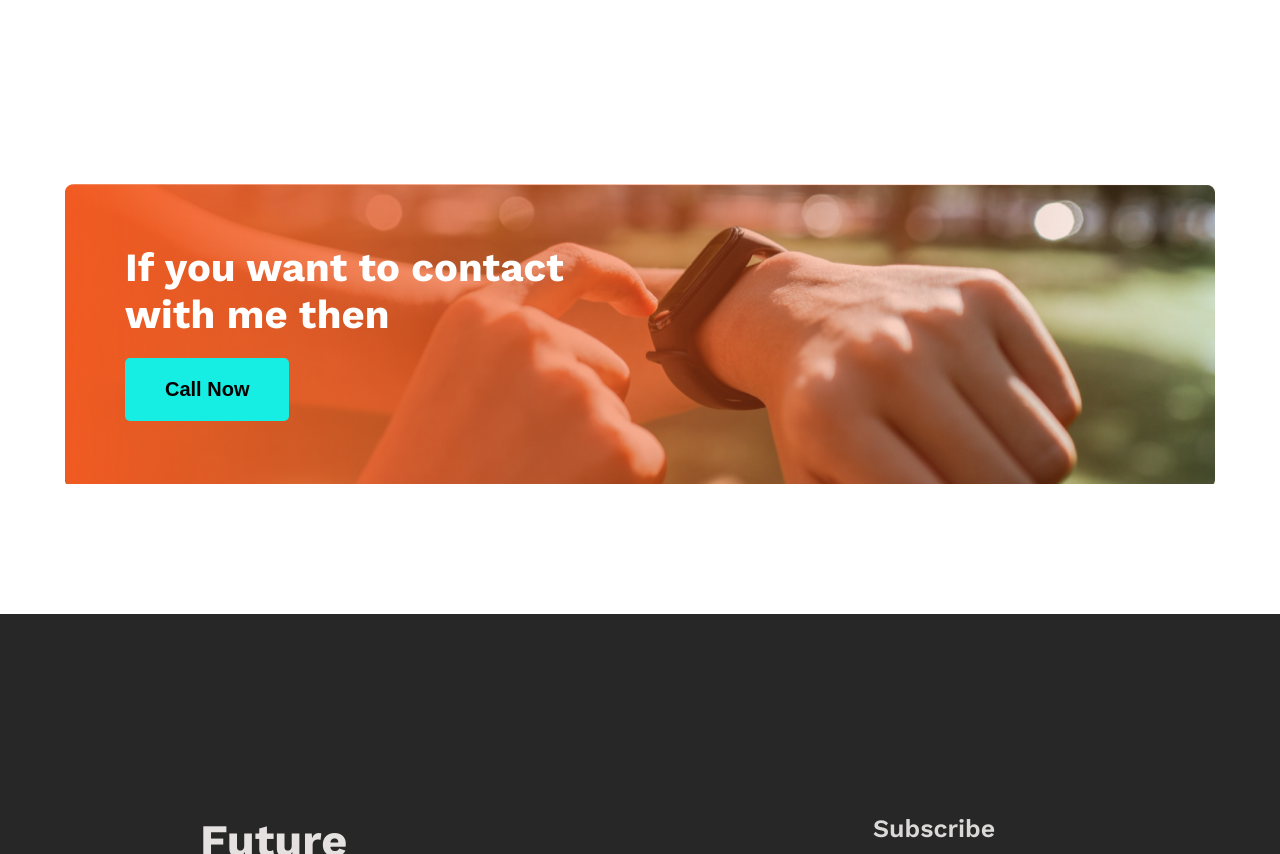
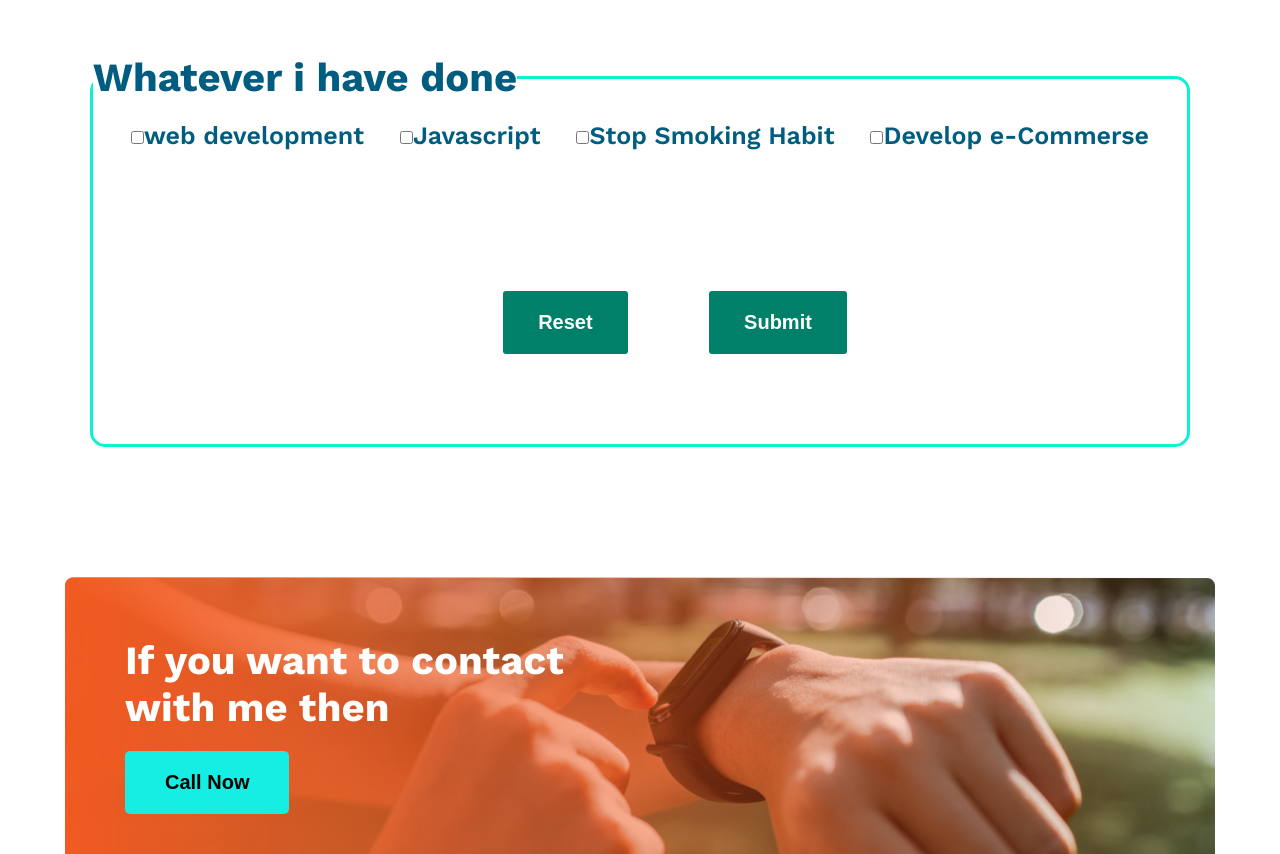
Before and after one commit to Nurllah91/assignment-1, a plain HTML site: page index.html in a window 1280 px wide. Shown: the part 2034-2888 px from the top of the page. Drawn offline with nearby package versions, Linux system fonts and the light colour scheme.

Commit message:
done list aded

```diff
--- a/index.html
+++ b/index.html
@@ -99,6 +99,33 @@
         </section>
 
 
+        <!-- done list section -->
+
+
+        <section id="done-section">
+            <fieldset class="fielset-sec">
+                <legend>Whatever i have done</legend>
+                <form action="">
+                    <div class="checkboxes">
+                        <label for="done-list"><input type="checkbox" name="done-list" id="webdevelopment">web development</label>
+
+                        <label for="done-list"><input type="checkbox" name="done-list" id="javascript">Javascript</label>
+
+                        <label for="done-list"><input type="checkbox" name="done-list" id="smoking-habit">Stop Smoking Habit</label>
+
+                        <label for="done-list"><input type="checkbox" name="done-list" id="e-commerse">Develop e-Commerse</label>
+                        </div>
+                        <div class="buttons">
+                            <input type="reset" value="Reset" class="btns">
+                        <input type="submit" value="Submit" class="btns">
+                        </div>
+                </form>
+
+
+            </fieldset>
+        </section>
+
+
 
 
         <!-- contact section -->
--- a/styles/style.css
+++ b/styles/style.css
@@ -135,6 +135,76 @@ section{
 }
 
 
+
+/* done list styles */
+
+#input {
+    max-width: 100%;
+    display: block;
+    margin-bottom: 15px;
+    padding: 15px;
+    border: none;
+    border-radius: 3px;
+}
+
+.subs-btn {
+    padding: 20px 35px;
+    background: orange;
+    color: white;
+    font-size: 20px;
+    font-weight: 600;
+    border: none;
+    border-radius: 3px;
+}
+ .checkboxes{
+    max-width: 1100px;
+    height: 150px;
+    display: flex;
+    justify-content: space-around;
+    padding: 20px;
+}
+#done-section{
+   max-width: 1100px;
+   margin: auto;
+}
+
+.buttons{
+    margin-bottom: 90px;
+    text-align: center;
+
+
+
+}
+
+input.btns {
+    background: #008068;
+    padding: 20px 35px;
+    margin-left: 70px;
+    border: none;
+    border-radius: 3px;
+    color: white;
+    font-size: 20px;
+    font-weight: 700;
+}
+.checkboxes {
+    font-size: 25px;
+    font-weight: 600;
+}
+
+fieldset.fielset-sec {
+    border: 3px solid #0bf1d1;
+    border-radius: 15px;
+    font-size: 40px;
+    font-weight: 700;
+    color: #005d80;
+}
+
+
+
+
+
+
+
 /* contact-section styles */
 
 
@@ -217,22 +287,3 @@ section{
     color: #dbd8d8;
     margin-bottom: 30px;
 }
-
-#input {
-    max-width: 100%;
-    display: block;
-    margin-bottom: 15px;
-    padding: 15px;
-    border: none;
-    border-radius: 3px;
-}
-
-.subs-btn {
-    padding: 20px 35px;
-    background: orange;
-    color: white;
-    font-size: 20px;
-    font-weight: 600;
-    border: none;
-    border-radius: 3px;
-}
```
